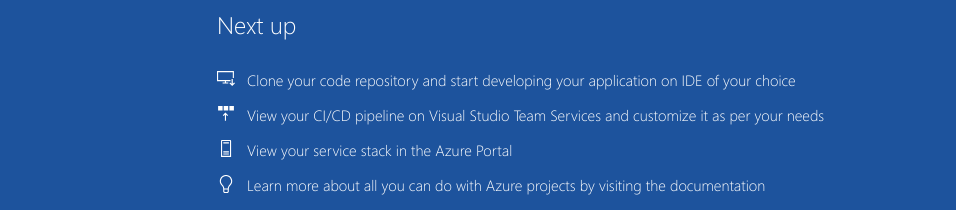
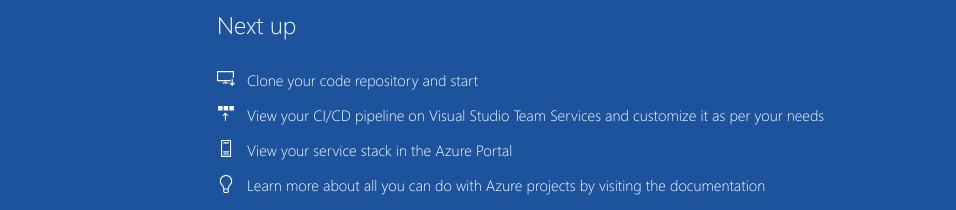
Before and after one commit to MunikumarMandyam/git-project, a plain HTML site: page index.html in a window 1280 px wide. Shown: the part 590-800 px from the top of the page, without its empty margins (8-964 px from the left). Drawn offline with Linux system fonts and the light colour scheme.

Commit message:
Committed second feature2

```diff
--- a/index.html
+++ b/index.html
@@ -1,4 +1,4 @@
- <!Doctype html>
+<!Doctype html>
 <html>
 
 <head>
@@ -28,7 +28,7 @@
                             <div class="step-icon">
                                 <img src="img/cloneWhite.svg">
                             </div>
-                            <div class="step-text"><a href="https://go.microsoft.com/fwlink/?linkid=862409">Clone your code repository and start developing your application on IDE of your choice</a></div>
+                            <div class="step-text"><a href="https://go.microsoft.com/fwlink/?linkid=862409">Clone your code repository and start </a></div>
                         </div>
                         <div class="step">
                             <div class="step-icon">
```
